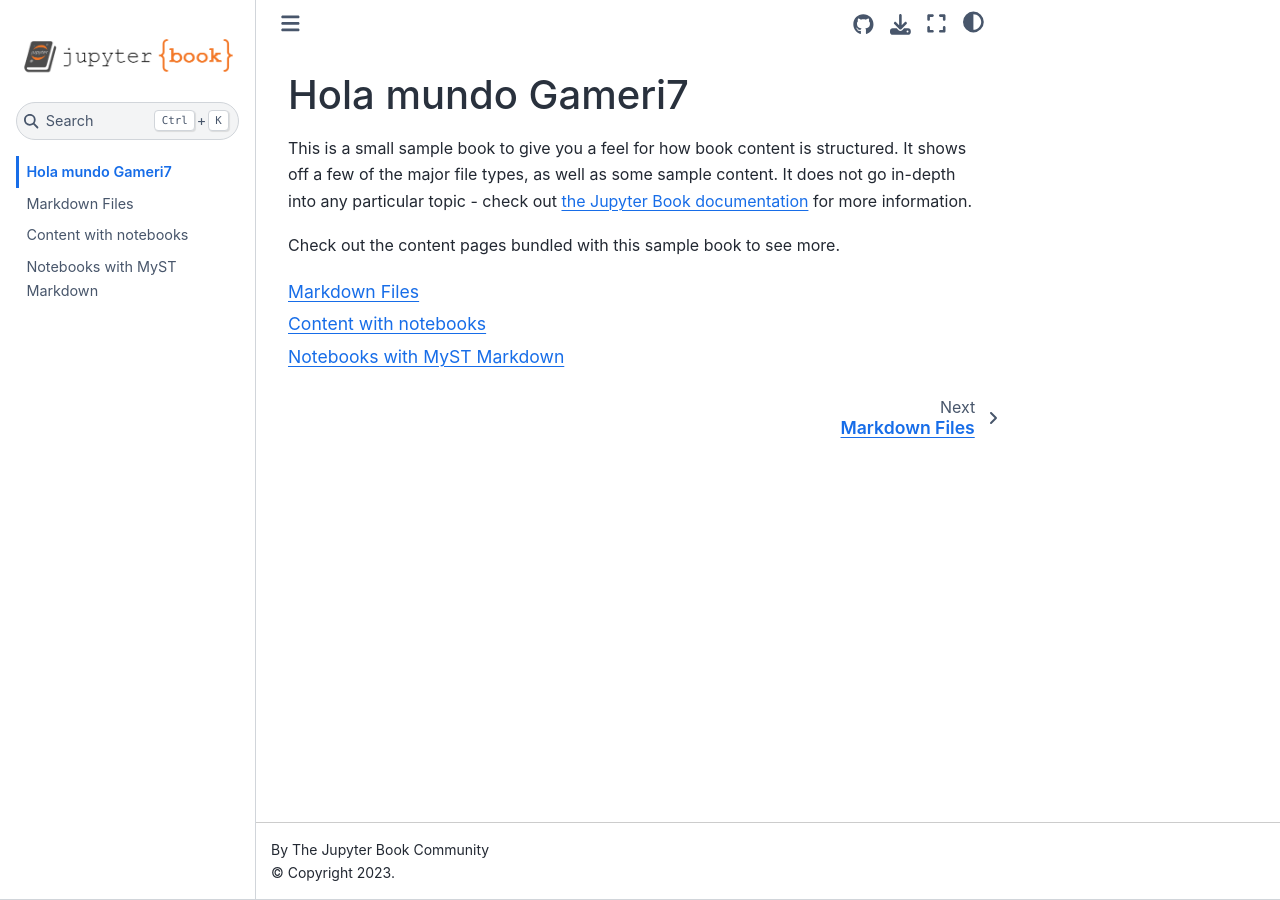
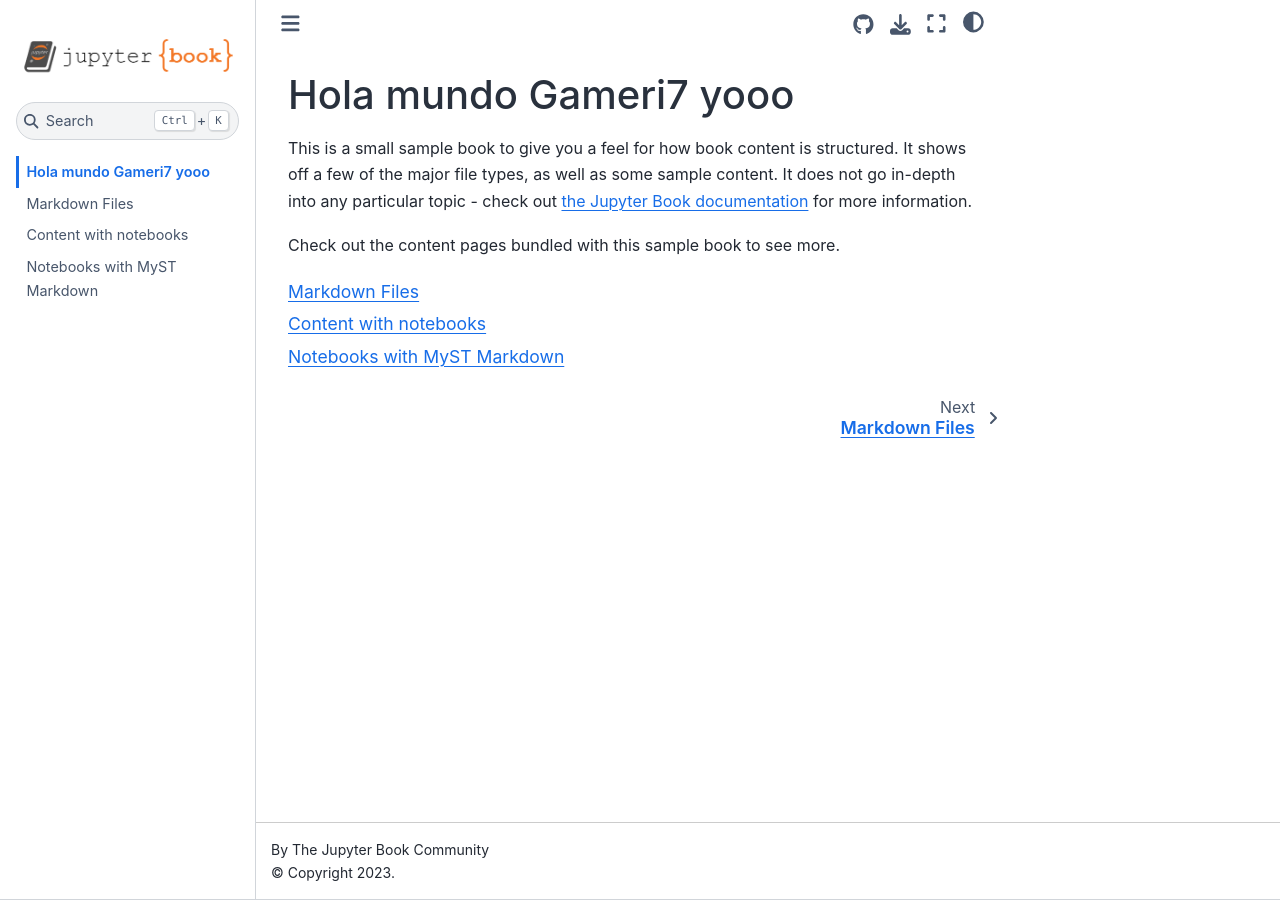
Before and after one commit to Gameri7/Tarea_Modelos1, a Jupyter Book: the page built from intro.md, in a window 1280 px wide. Built offline with Jupyter Book 1.0.4 settings and Sphinx 7.4.7 and the Sphinx Book theme 1.1.4, drawn with Linux system fonts in a browser that asks for light colours.

Commit message:
subida de archivos2

```diff
--- a/intro.md
+++ b/intro.md
@@ -1,4 +1,4 @@
-# Hola mundo Gameri7
+# Hola mundo Gameri7 yooo
 
 This is a small sample book to give you a feel for how book content is
 structured.
```
